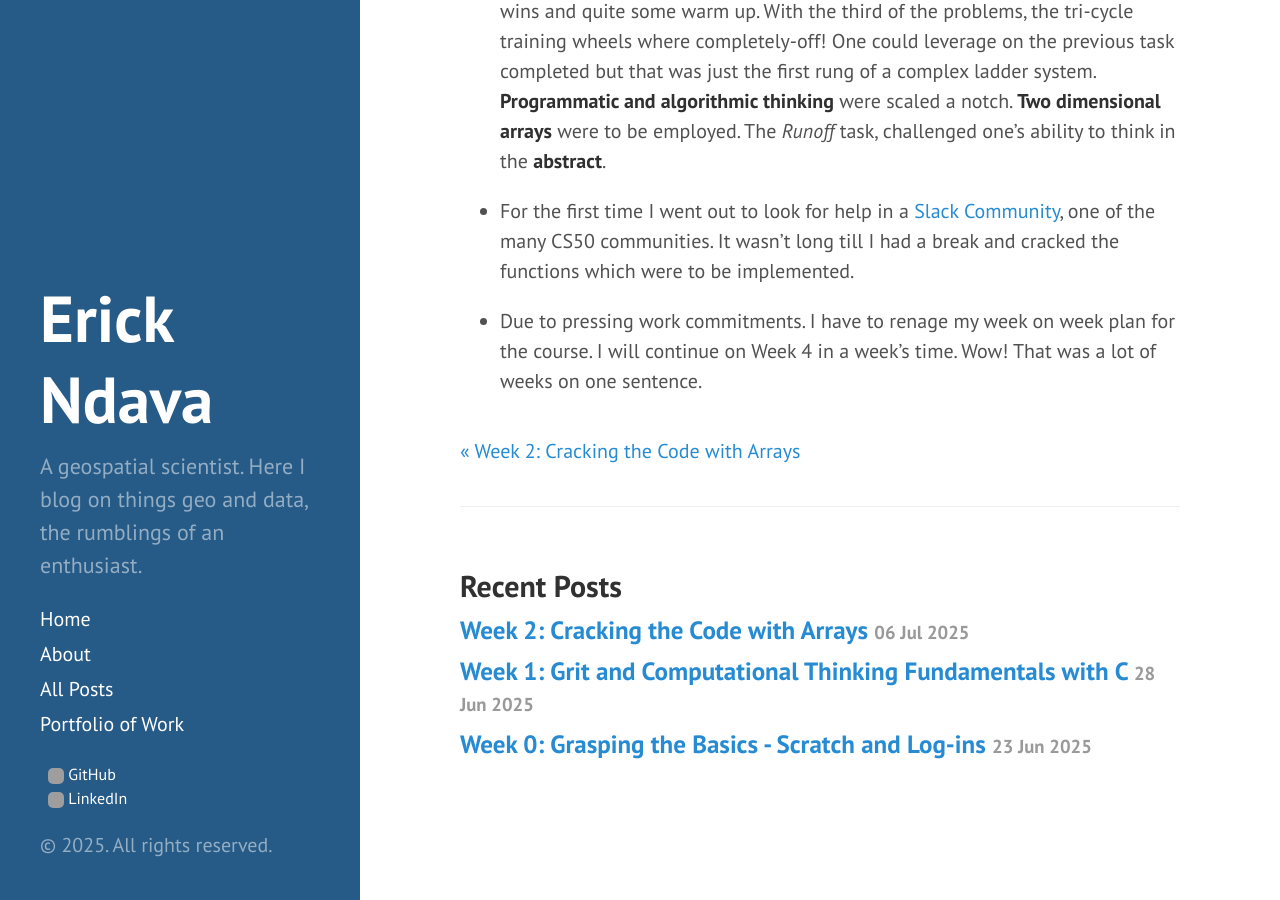
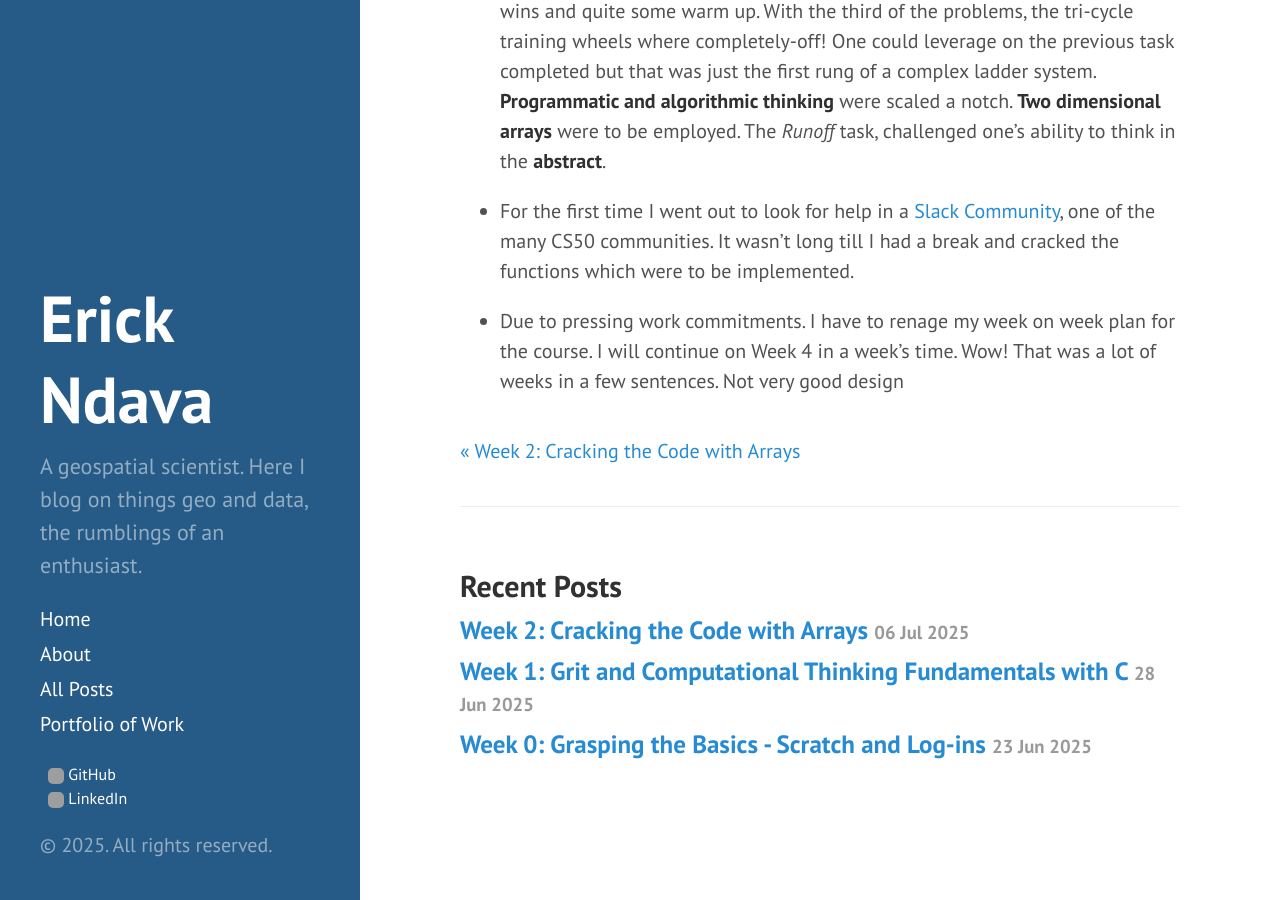
Before and after one commit to erickndava/erickndava.github.io, a Jekyll site: the page built from _posts/2025-07-16-Week-3-Surviving-Algorithms-and-Running-Elections.md, in a window 1280 px wide and 900 px high, scrolled down 1262 px. Built offline with Jekyll 4.4.1, drawn with Linux system fonts in a browser that asks for light colours; grey boxes are pictures that could not be loaded.

Commit message:
_posts/2025-07-16-Week-3-Surviving-Algorithms-and-Running-Elections.md updated from https://stackedit.io/

```diff
--- a/_posts/2025-07-16-Week-3-Surviving-Algorithms-and-Running-Elections.md
+++ b/_posts/2025-07-16-Week-3-Surviving-Algorithms-and-Running-Elections.md
@@ -28,7 +28,7 @@
 
 - For the first time I went out to look for help in a [Slack Community](https://cs50.edx.org/slack), one of the many CS50 communities. It wasn't long till I had a break and cracked the functions which were to be implemented.
 
--  Due to pressing work commitments. I have to renage my week on week plan for the course. I will continue on Week 4 in a week's time. Wow! That was a lot of weeks on one sentence.
+-  Due to pressing work commitments. I have to renage my week on week plan for the course. I will continue on Week 4 in a week's time. Wow! That was a lot of weeks in a few sentences. Not very good design
 <!--stackedit_data:
-eyJoaXN0b3J5IjpbNzQ0NjQ3NzE1XX0=
+eyJoaXN0b3J5IjpbLTQxMjAxODE2MV19
 -->
```
